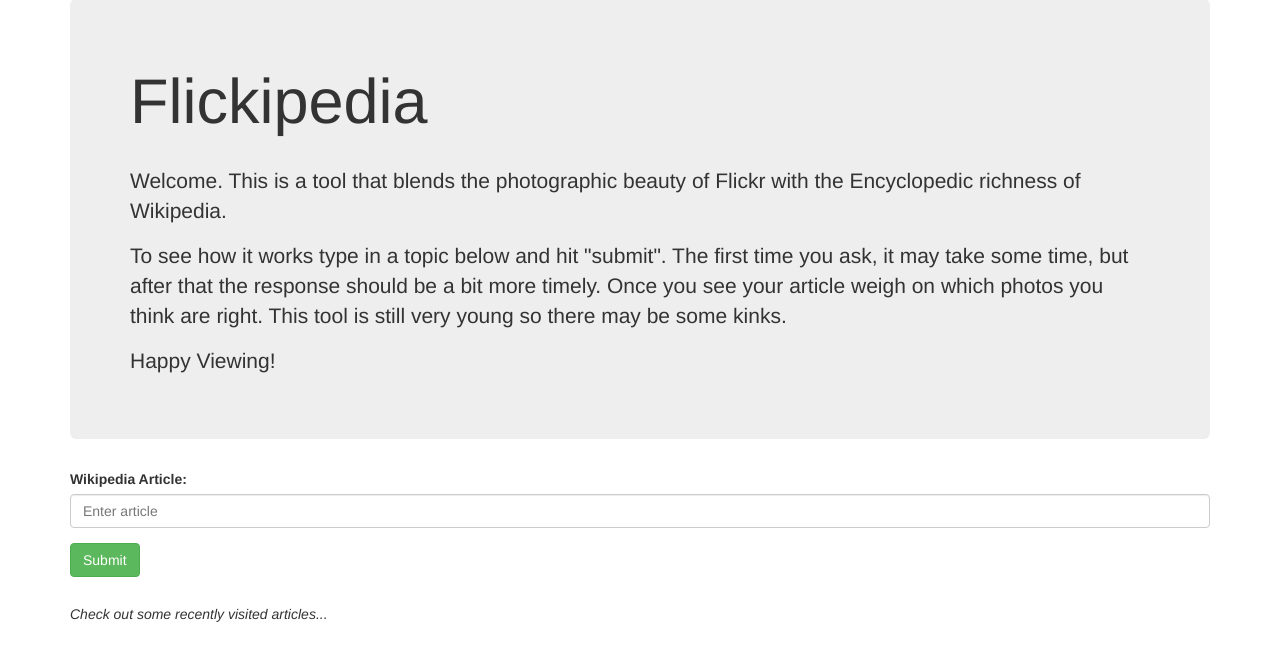
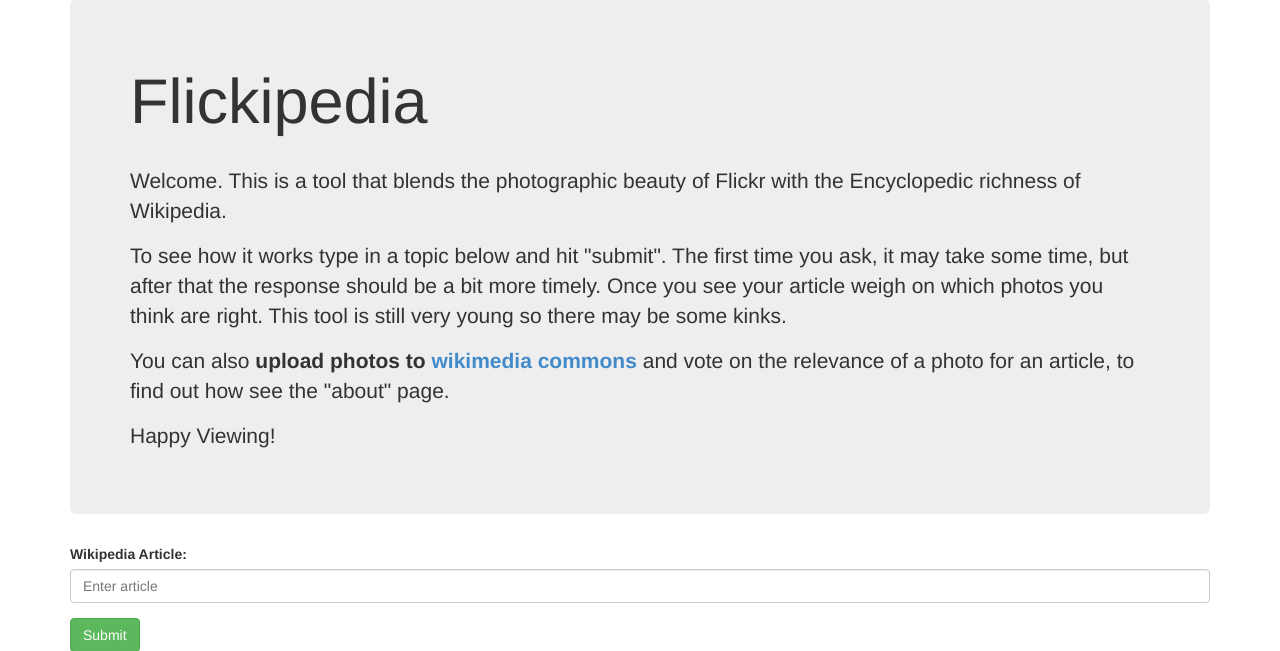
Before and after one commit to rfaulkner/Flickipedia, a Flask app: template flickipedia/web/templates/index.html in a window 1280 px wide. Shown: the part 72-723 px from the top of the page. Run offline with Flask 2, Linux system fonts and the light colour scheme; the template is opened without the code that fills it, so the values that code supplies are empty; parts of the project's set-up code (start-up, migrations or seed data) failed here and were passed over; some libraries are stand-ins or nearby versions.

Commit message:
update index docs

```diff
--- a/flickipedia/web/templates/index.html
+++ b/flickipedia/web/templates/index.html
@@ -11,6 +11,9 @@
         To see how it works type in a topic below and hit "submit".  The first time you ask, it may take some time, but after that the response
         should be a bit more timely.  Once you see your article weigh on which photos you think are right.  This tool is still very young
         so there may be some kinks.
+    </p>
+    <p>
+        You can also <b>upload photos to <a href="http://commons.wikimedia.org">wikimedia commons</a></b> and vote on the relevance of a photo for an article, to find out how see the "about" page.
     </p>
     <p>
         Happy Viewing!
```
